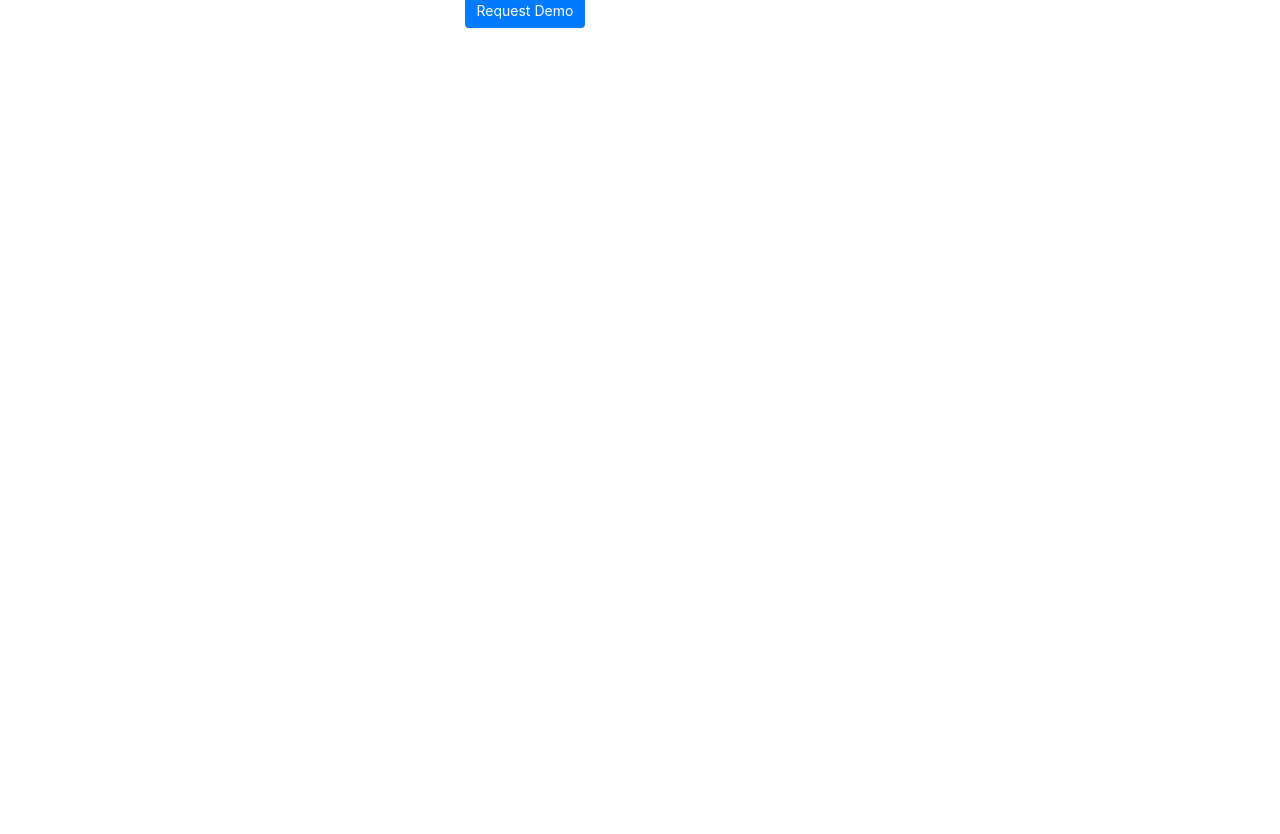
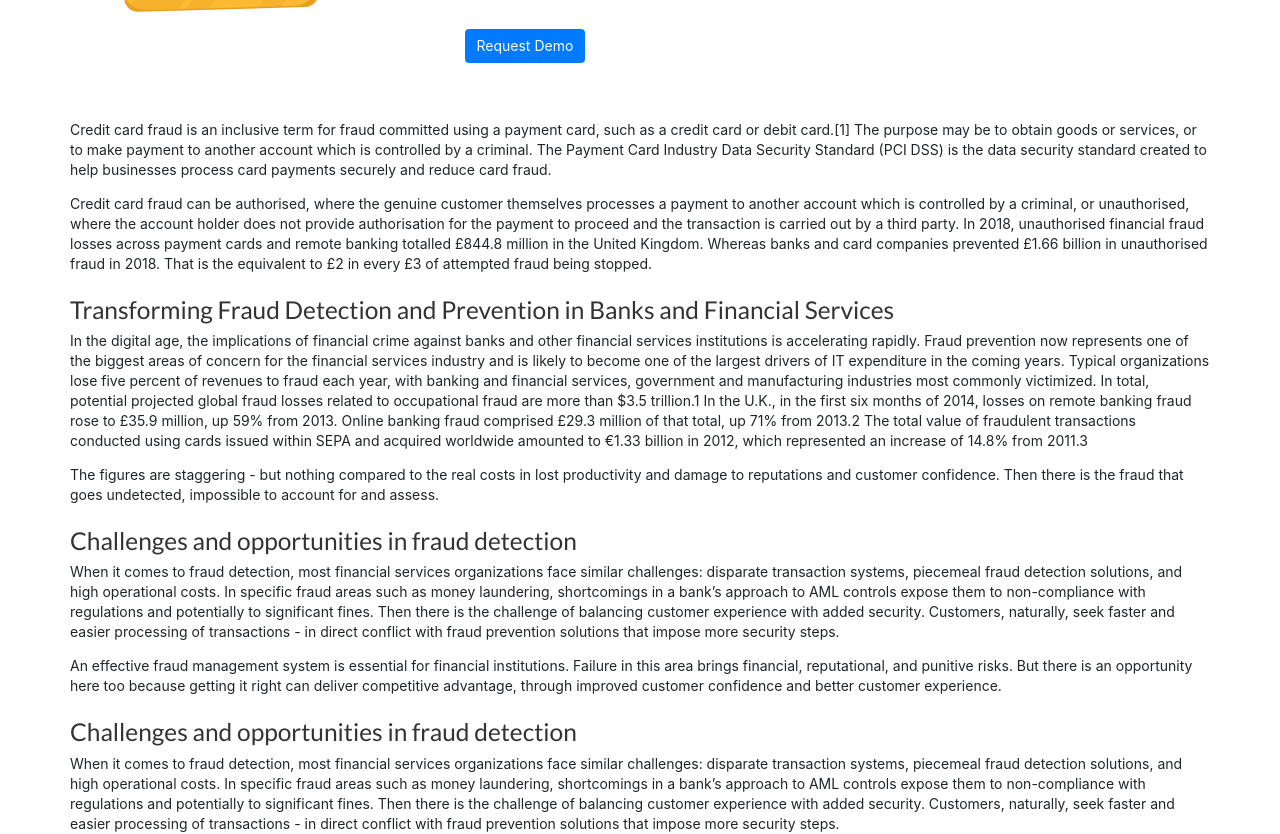
Before and after one commit to baskarancs15/lera_frontend_product, an Angular app: page /viewDetail in a window 1280 px wide. Shown: the part 300-1134 px from the top of the page. Before the commit the page ends 820 px from the top, so only its background shows below. Built offline with nearby package versions, Linux system fonts and the light colour scheme.

Commit message:
added content in view page

```diff
--- a/src/app/view-detail/view-detail.component.html
+++ b/src/app/view-detail/view-detail.component.html
@@ -2,15 +2,69 @@
 <div class="container">
   <div class="row">
     <div class="col-4">
-      <img class="cardSize" src="../../assets/images/Group 2204.svg">
+      <img class="cardSize rightPanel-mt" src="../../assets/images/Group 2204.svg">
     </div>
     <div class="col-7">
       <div class="rightPanel-mt">
         <h1>Card Fraud</h1>
-        <h1>Modernized banking made seamless</h1>
-        <h5 >Flexible solutions built for the bank you have today — and the one you’ll be tomorrow</h5><br>
+        <h1>Transforming Fraud Detection and
+          Prevention in Banks and Financial Services</h1><br>
+        <!-- <h5 >Flexible solutions built for the bank you have today — and the one you’ll be tomorrow</h5><br> -->
         <a href="#" class="btn btn-primary">Request Demo</a>
       </div>
     </div>
+  </div><br><br>
+  <div class="row">
+    <p>Credit card fraud is an inclusive term for fraud committed using a payment card, such as a credit card or debit card.[1] The purpose may be to obtain goods or services, or to make payment to another account which is controlled by a criminal. The Payment Card Industry Data Security Standard (PCI DSS) is the data security standard created to help businesses process card payments securely and reduce card fraud.</p>
+
+    <p>Credit card fraud can be authorised, where the genuine customer themselves processes a payment to another account which is controlled by a criminal, or unauthorised, where the account holder does not provide authorisation for the payment to proceed and the transaction is carried out by a third party. In 2018, unauthorised financial fraud losses across payment cards and remote banking totalled £844.8 million in the United Kingdom. Whereas banks and card companies prevented £1.66 billion in unauthorised fraud in 2018. That is the equivalent to £2 in every £3 of attempted fraud being stopped.</p>
+  </div><br>
+  <div class="row">
+    <h3>Transforming Fraud Detection and
+      Prevention in Banks and Financial Services</h3><br>
+      <p>In the digital age, the implications of financial crime against banks and other
+        financial services institutions is accelerating rapidly. Fraud prevention now
+        represents one of the biggest areas of concern for the financial services industry
+        and is likely to become one of the largest drivers of IT expenditure in the coming
+        years. Typical organizations lose five percent of revenues to fraud each year, with
+        banking and financial services, government and manufacturing industries most
+        commonly victimized. In total, potential projected global fraud losses related to
+        occupational fraud are more than $3.5 trillion.1
+         In the U.K., in the first six months
+        of 2014, losses on remote banking fraud rose to £35.9 million, up 59% from 2013.
+        Online banking fraud comprised £29.3 million of that total, up 71% from 2013.2
+         The
+        total value of fraudulent transactions conducted using cards issued within SEPA
+        and acquired worldwide amounted to €1.33 billion in 2012, which represented an
+        increase of 14.8% from 2011.3</p>
+      <p>The figures are staggering - but nothing compared to the real costs in lost
+        productivity and damage to reputations and customer confidence. Then there is the
+        fraud that goes undetected, impossible to account for and assess.</p>
+  </div><br>
+  <div class="row">
+    <h3>Challenges and opportunities in fraud detection</h3>
+    <p>When it comes to fraud detection, most financial services organizations face similar
+      challenges: disparate transaction systems, piecemeal fraud detection solutions,
+      and high operational costs. In specific fraud areas such as money laundering,
+      shortcomings in a bank’s approach to AML controls expose them to non-compliance
+      with regulations and potentially to significant fines. Then there is the challenge
+      of balancing customer experience with added security. Customers, naturally, seek
+      faster and easier processing of transactions - in direct conflict with fraud prevention
+      solutions that impose more security steps.</p>
+    <p>An effective fraud management system is essential for financial institutions.
+      Failure in this area brings financial, reputational, and punitive risks. But there is an
+      opportunity here too because getting it right can deliver competitive advantage,
+      through improved customer confidence and better customer experience.</p>
+  </div><br>
+  <div class="row">
+    <h3>Challenges and opportunities in fraud detection</h3>
+    <p>When it comes to fraud detection, most financial services organizations face similar
+      challenges: disparate transaction systems, piecemeal fraud detection solutions,
+      and high operational costs. In specific fraud areas such as money laundering,
+      shortcomings in a bank’s approach to AML controls expose them to non-compliance
+      with regulations and potentially to significant fines. Then there is the challenge
+      of balancing customer experience with added security. Customers, naturally, seek
+      faster and easier processing of transactions - in direct conflict with fraud prevention
+      solutions that impose more security steps.</p>
   </div>
 </div>
```
